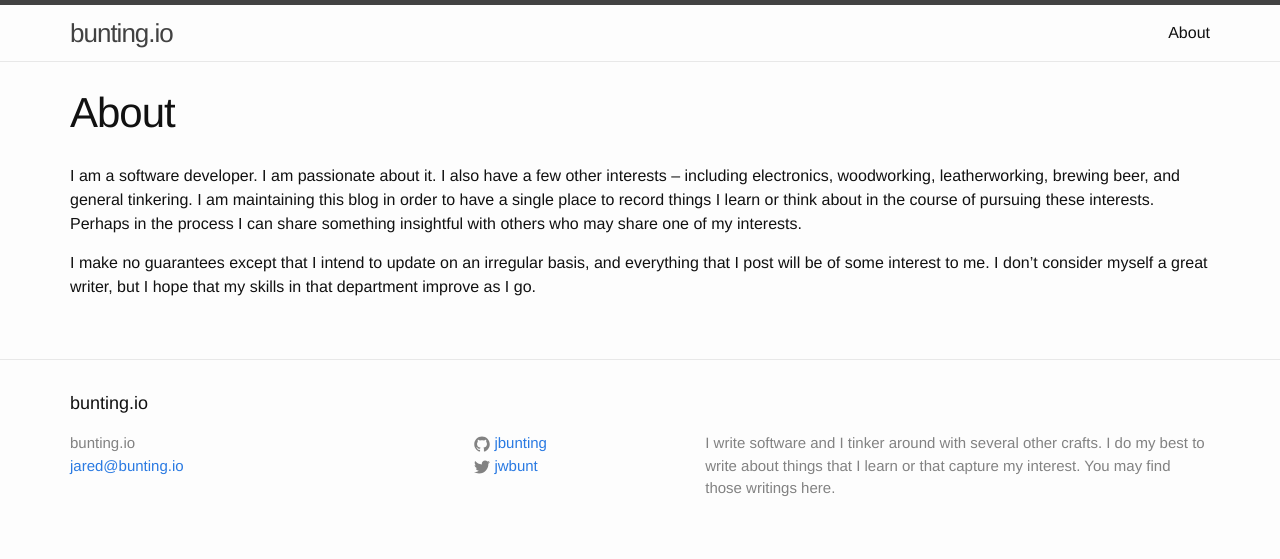
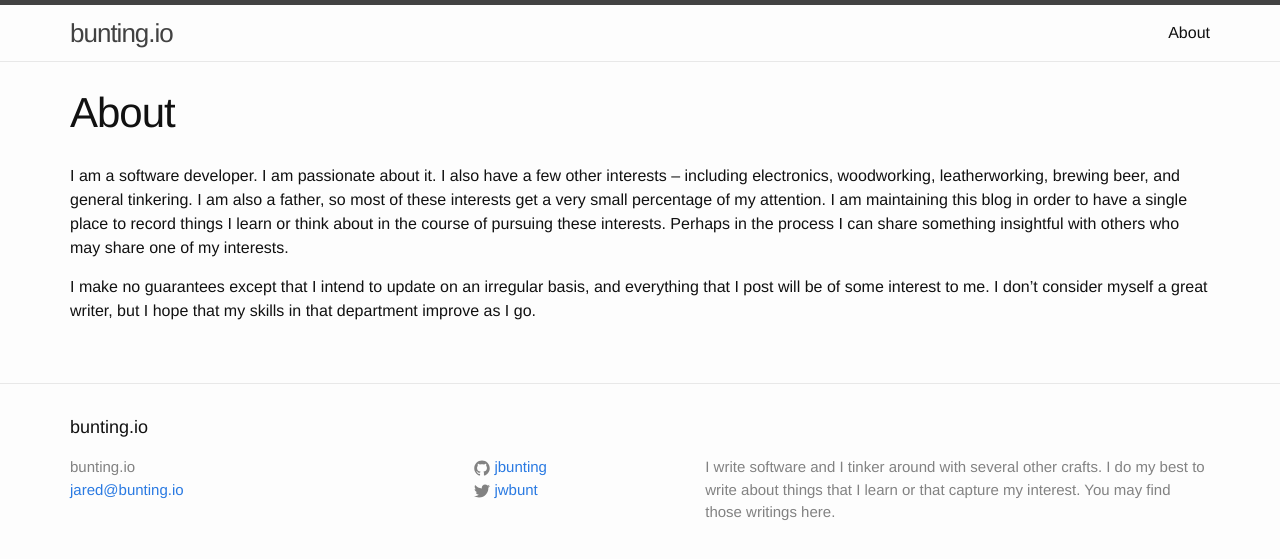
Before and after one commit to jbunting/jbunting.github.io, a Jekyll site: the page built from about.md, in a window 1280 px wide. Shown: the top 559 px of the page. Built offline with Jekyll 4.4.1, drawn with Linux system fonts in a browser that asks for light colours.

Commit message:
Updated about.md

```diff
--- a/about.md
+++ b/about.md
@@ -4,6 +4,6 @@ title: About
 permalink: /about/
 ---
 
-I am a software developer. I am passionate about it. I also have a few other interests -- including electronics, woodworking, leatherworking, brewing beer, and general tinkering. I am maintaining this blog in order to have a single place to record things I learn or think about in the course of pursuing these interests. Perhaps in the process I can share something insightful with others who may share one of my interests.
+I am a software developer. I am passionate about it. I also have a few other interests -- including electronics, woodworking, leatherworking, brewing beer, and general tinkering. I am also a father, so most of these interests get a very small percentage of my attention. I am maintaining this blog in order to have a single place to record things I learn or think about in the course of pursuing these interests. Perhaps in the process I can share something insightful with others who may share one of my interests.
 
 I make no guarantees except that I intend to update on an irregular basis, and everything that I post will be of some interest to me. I don't consider myself a great writer, but I hope that my skills in that department improve as I go.
```
